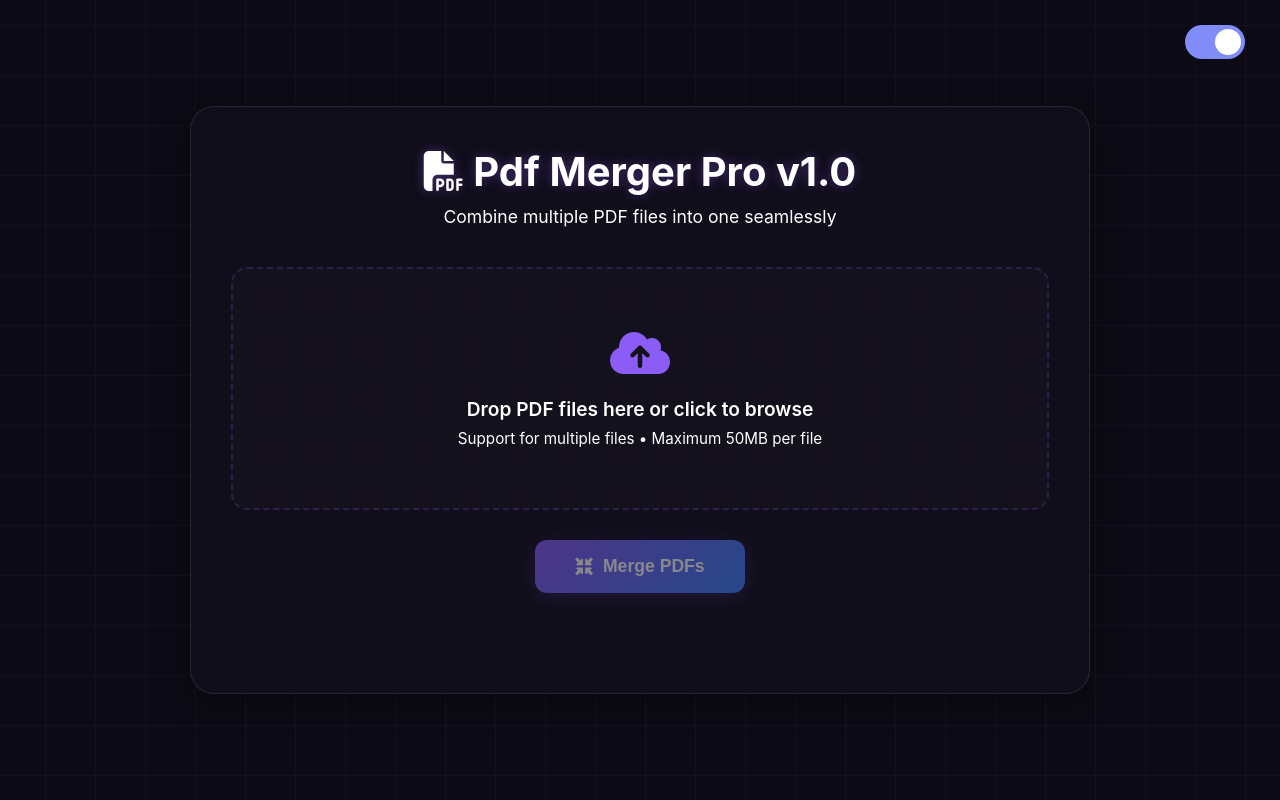
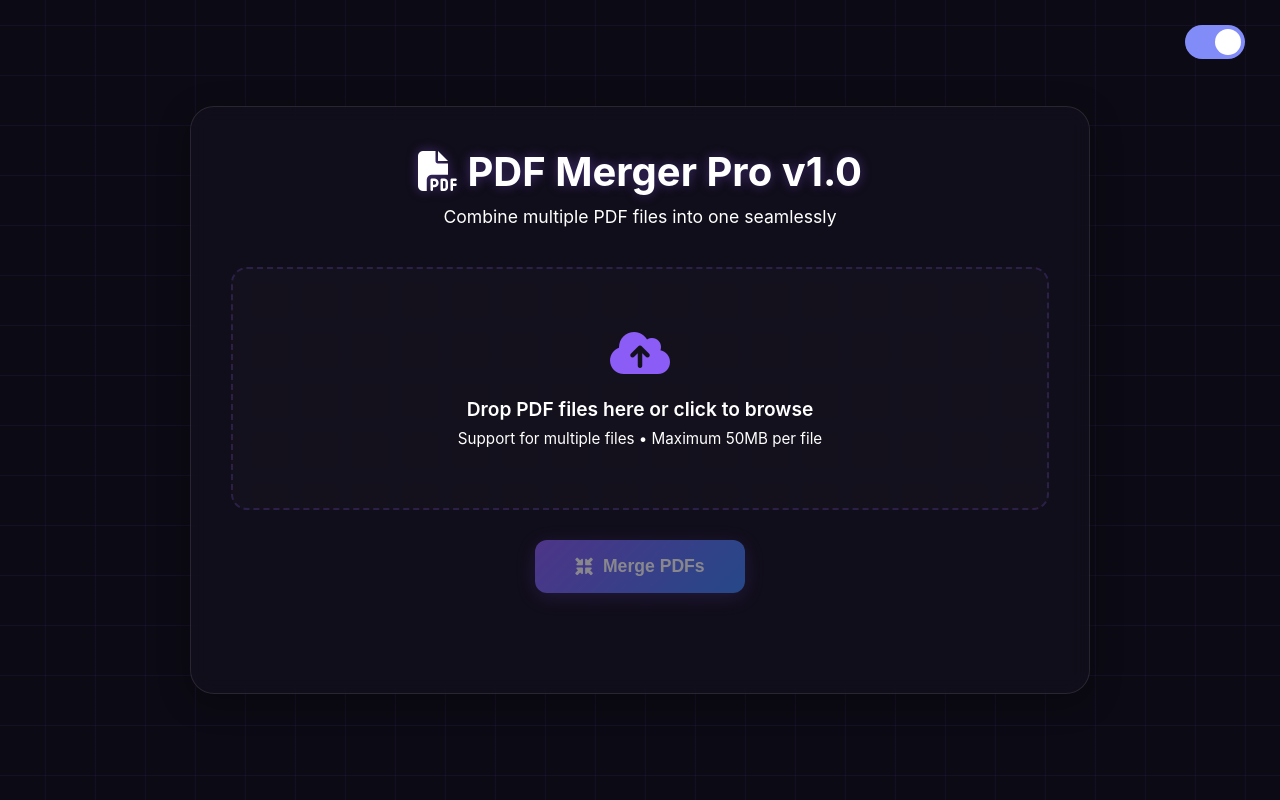
Before and after one commit to KeshavAbhishek/nodepdf, a website: page public/index.html in a window 1280 px wide. Drawn offline with nearby package versions, Linux system fonts and the light colour scheme.

Commit message:
Automated deployment on 2025-08-07 10:10:54

```diff
--- a/public/index.html
+++ b/public/index.html
@@ -25,7 +25,7 @@
     </div>
     <div class="container">
         <div class="header">
-            <h1><i class="fas fa-file-pdf"></i> Pdf Merger Pro v1.0</h1>
+            <h1><i class="fas fa-file-pdf"></i> PDF Merger Pro v1.0</h1>
             <p>Combine multiple PDF files into one seamlessly</p>
         </div>
 
```
